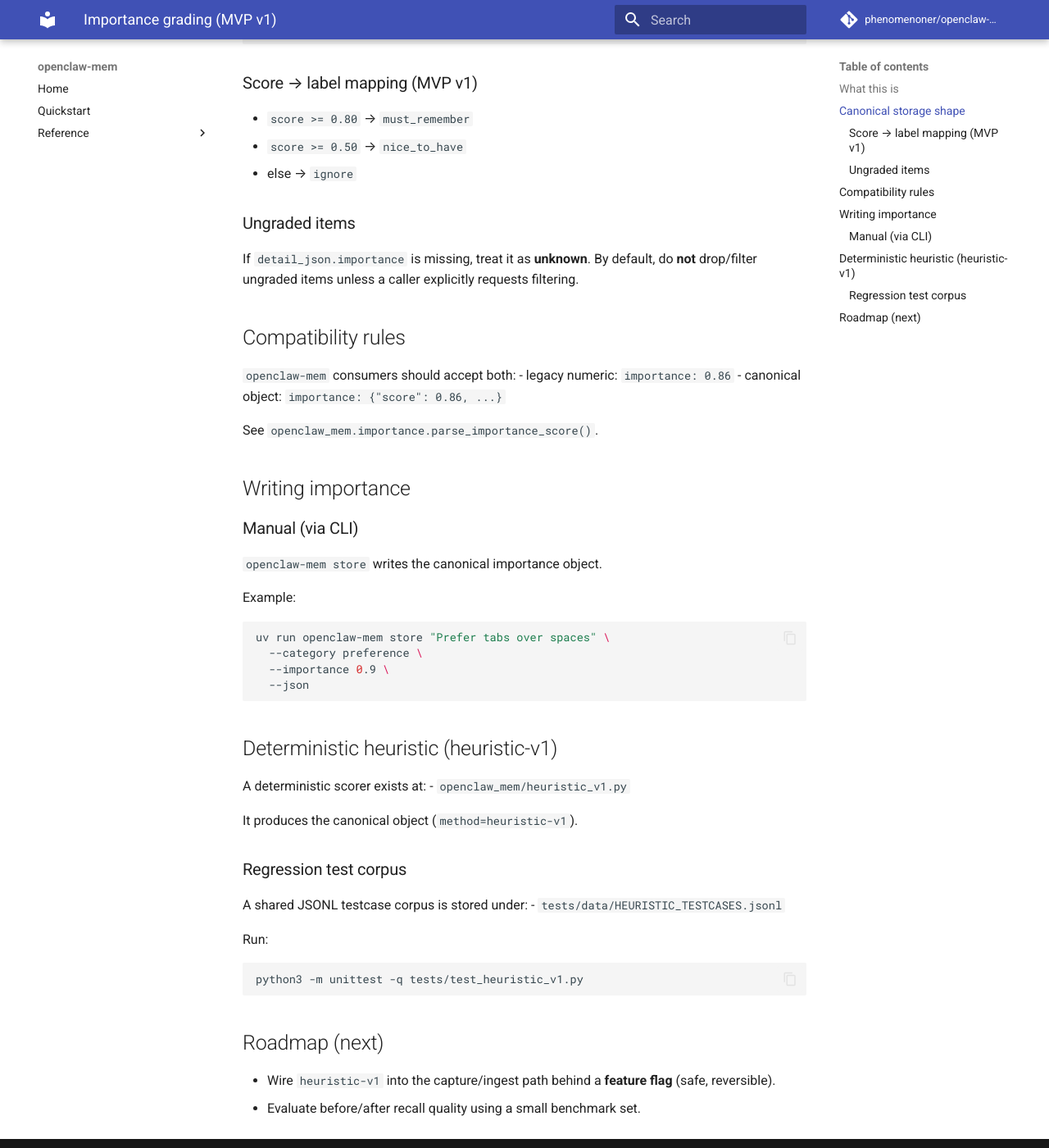
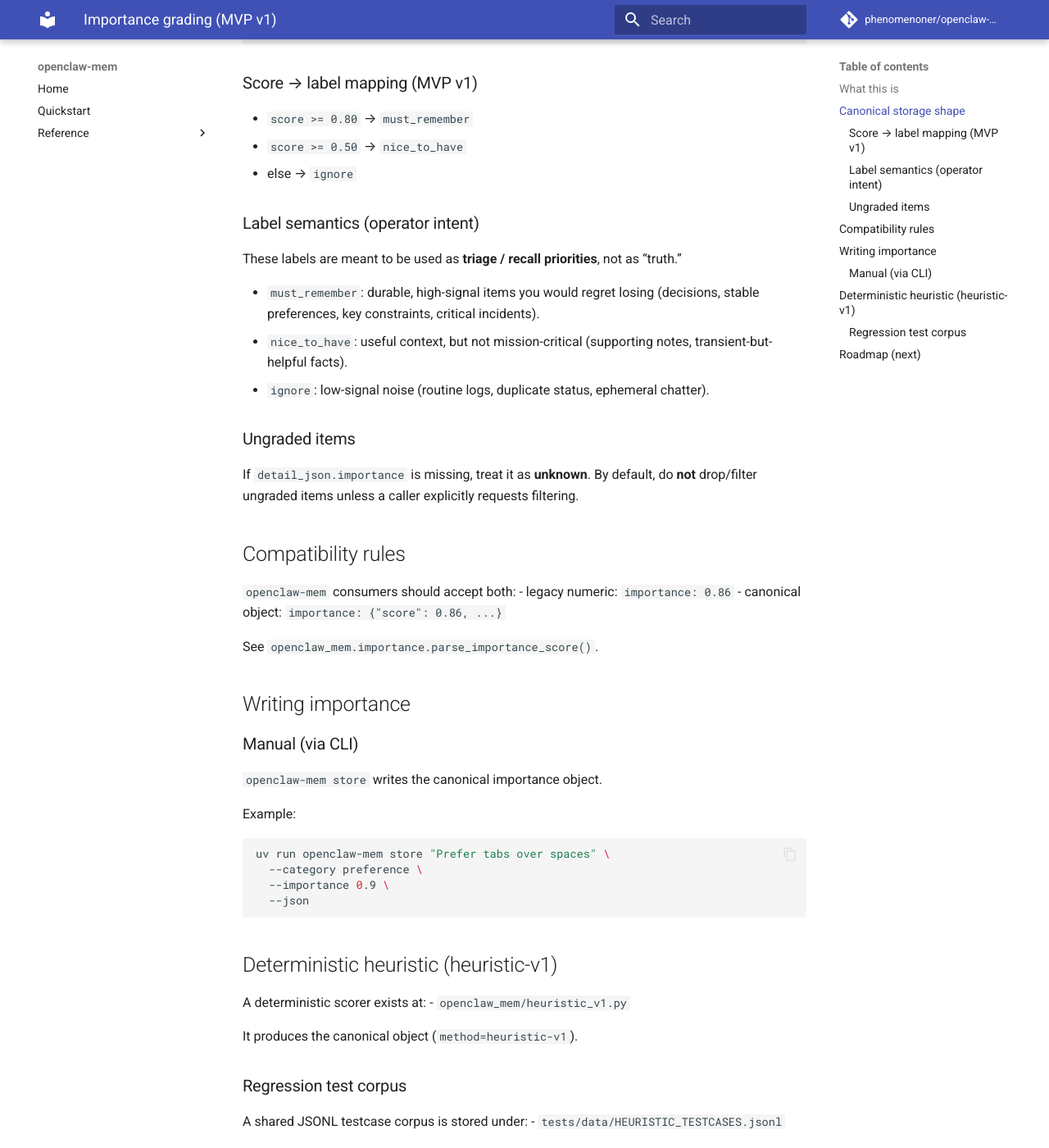
Before and after one commit to phenomenoner/openclaw-mem, an MkDocs documentation site: the page built from docs/importance-grading.md, in a window 1280 px wide and 1400 px high, scrolled down 684 px. Shown: the whole window at 82% size. Built offline with MkDocs 1.6.1 and Material for MkDocs 9.7.7, drawn with Linux system fonts in a browser that asks for light colours; comment, search, counter and statistics services are not loaded; some of the changed text lies outside the part shown.

Commit message:
docs: clarify importance labels + heuristic test run

```diff
--- a/docs/importance-grading.md
+++ b/docs/importance-grading.md
@@ -34,6 +34,13 @@ Canonical object fields:
 - `score >= 0.50` → `nice_to_have`
 - else → `ignore`
 
+### Label semantics (operator intent)
+These labels are meant to be used as **triage / recall priorities**, not as “truth.”
+
+- `must_remember`: durable, high-signal items you would regret losing (decisions, stable preferences, key constraints, critical incidents).
+- `nice_to_have`: useful context, but not mission-critical (supporting notes, transient-but-helpful facts).
+- `ignore`: low-signal noise (routine logs, duplicate status, ephemeral chatter).
+
 ### Ungraded items
 If `detail_json.importance` is missing, treat it as **unknown**.
 By default, do **not** drop/filter ungraded items unless a caller explicitly requests filtering.
```
Also changed, not shown: other parts of docs/importance-grading.md (+5 -1 lines).
